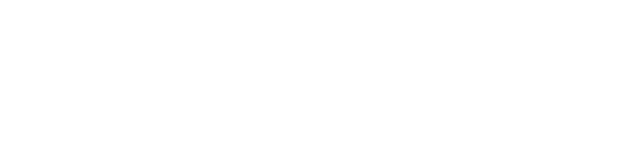
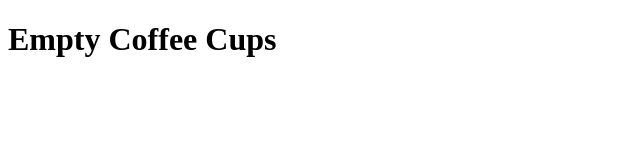
Before and after one commit to FredMacSWDev/EmptyCoffeeCups, a plain HTML site: page index.html in a window 1280 px wide. Shown: the whole page, without its empty margins (0-640 px from the left). Drawn offline with Linux system fonts and the light colour scheme.

Commit message:
Added header to project

```diff
--- a/index.html
+++ b/index.html
@@ -8,6 +8,6 @@
     <title>Document</title>
 </head>
 <body>
-
+<h1>Empty Coffee Cups</h1>
 </body>
 </html>
```
